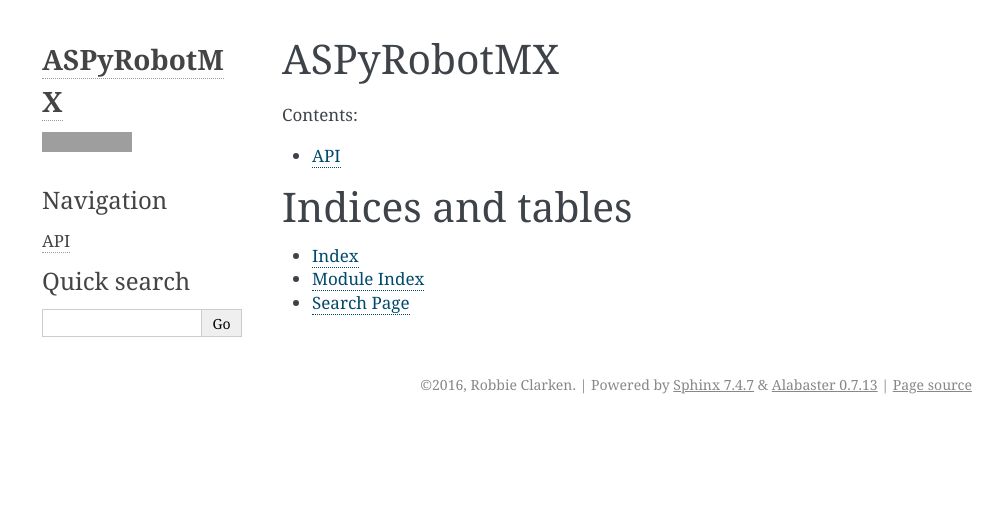
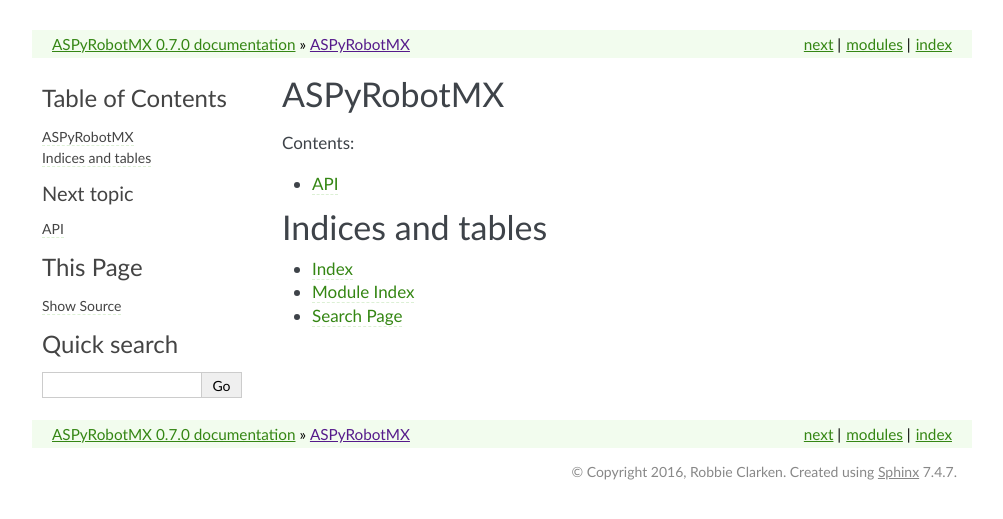
Before and after one commit to AustralianSynchrotron/aspyrobotmx, a Sphinx documentation site: the page built from docs/index.rst, in a window 1280 px wide. Shown: the top 519 px of the page, without its empty margins (138-1141 px from the left). Built offline with Sphinx 7.4.7, drawn with Linux system fonts in a browser that asks for light colours; grey boxes are pictures that could not be loaded.

Commit message:
Use celery theme for docs
Update requirements.txt to fetch aspyrobot from GitHub to support
readthedocs.

```diff
--- /dev/null
+++ b/docs/_theme/celery/static/celery.css_t
@@ -0,0 +1,401 @@
+/*
+ * celery.css_t
+ * ~~~~~~~~~~~~
+ *
+ * :copyright: Copyright 2010 by Armin Ronacher.
+ * :license: BSD, see LICENSE for details.
+ */
+
+{% set page_width = 940 %}
+{% set sidebar_width = 220 %}
+{% set body_font_stack = 'Optima, Segoe, "Segoe UI", Candara, Calibri, Arial, sans-serif' %}
+{% set headline_font_stack = 'Futura, "Trebuchet MS", Arial, sans-serif' %}
+{% set code_font_stack = "'Consolas', 'Menlo', 'Deja Vu Sans Mono', 'Bitstream Vera Sans Mono', monospace" %}
+
+@import url("basic.css");
+
+/* -- page layout ----------------------------------------------------------- */
+
+body {
+    font-family: {{ body_font_stack }};
+    font-size: 17px;
+    background-color: white;
+    color: #000;
+    margin: 30px 0 0 0;
+    padding: 0;
+}
+
+div.document {
+    width: {{ page_width }}px;
+    margin: 0 auto;
+}
+
+div.deck {
+    font-size: 18px;
+}
+
+p.developmentversion {
+    color: red;
+}
+
+div.related {
+    width: {{ page_width - 20 }}px;
+    padding: 5px 10px;
+    background: #F2FCEE;
+    margin: 15px auto 15px auto;
+}
+
+div.documentwrapper {
+    float: left;
+    width: 100%;
+}
+
+div.bodywrapper {
+    margin: 0 0 0 {{ sidebar_width }}px;
+}
+
+div.sphinxsidebar {
+    width: {{ sidebar_width }}px;
+}
+
+hr {
+    border: 1px solid #B1B4B6;
+}
+
+div.body {
+    background-color: #ffffff;
+    color: #3E4349;
+    padding: 0 30px 0 30px;
+}
+
+img.celerylogo {
+    padding: 0 0 10px 10px;
+    float: right;
+}
+
+div.footer {
+    width: {{ page_width - 15 }}px;
+    margin: 10px auto 30px auto;
+    padding-right: 15px;
+    font-size: 14px;
+    color: #888;
+    text-align: right;
+}
+
+div.footer a {
+    color: #888;
+}
+
+div.sphinxsidebar a {
+    color: #444;
+    text-decoration: none;
+    border-bottom: 1px dashed #DCF0D5;
+}
+
+div.sphinxsidebar a:hover {
+    border-bottom: 1px solid #999;
+}
+
+div.sphinxsidebar {
+    font-size: 14px;
+    line-height: 1.5;
+}
+
+div.sphinxsidebarwrapper {
+    padding: 7px 10px;
+}
+
+div.sphinxsidebarwrapper p.logo {
+    padding: 0 0 20px 0;
+    margin: 0;
+}
+
+div.sphinxsidebar h3,
+div.sphinxsidebar h4 {
+    font-family: {{ headline_font_stack }};
+    color: #444;
+    font-size: 24px;
+    font-weight: normal;
+    margin: 0 0 5px 0;
+    padding: 0;
+}
+
+div.sphinxsidebar h4 {
+    font-size: 20px;
+}
+
+div.sphinxsidebar h3 a {
+    color: #444;
+}
+
+div.sphinxsidebar p.logo a,
+div.sphinxsidebar h3 a,
+div.sphinxsidebar p.logo a:hover,
+div.sphinxsidebar h3 a:hover {
+    border: none;
+}
+
+div.sphinxsidebar p {
+    color: #555;
+    margin: 10px 0;
+}
+
+div.sphinxsidebar ul {
+    margin: 10px 0;
+    padding: 0;
+    color: #000;
+}
+
+div.sphinxsidebar input {
+    border: 1px solid #ccc;
+    font-family: {{ body_font_stack }};
+    font-size: 1em;
+}
+
+/* -- body styles ----------------------------------------------------------- */
+
+a {
+    color: #348613;
+    text-decoration: underline;
+}
+
+a:hover {
+    color: #59B833;
+    text-decoration: underline;
+}
+
+div.body h1,
+div.body h2,
+div.body h3,
+div.body h4,
+div.body h5,
+div.body h6 {
+    font-family: {{ headline_font_stack }};
+    font-weight: normal;
+    margin: 30px 0px 10px 0px;
+    padding: 0;
+}
+
+div.body h1 { margin-top: 0; padding-top: 0; font-size: 200%; }
+div.body h2 { font-size: 180%; }
+div.body h3 { font-size: 150%; }
+div.body h4 { font-size: 130%; }
+div.body h5 { font-size: 100%; }
+div.body h6 { font-size: 100%; }
+
+div.body h1 a.toc-backref,
+div.body h2 a.toc-backref,
+div.body h3 a.toc-backref,
+div.body h4 a.toc-backref,
+div.body h5 a.toc-backref,
+div.body h6 a.toc-backref {
+    color: inherit!important;
+    text-decoration: none;
+}
+
+a.headerlink {
+    color: #ddd;
+    padding: 0 4px;
+    text-decoration: none;
+}
+
+a.headerlink:hover {
+    color: #444;
+    background: #eaeaea;
+}
+
+div.body p, div.body dd, div.body li {
+    line-height: 1.4em;
+}
+
+div.admonition {
+    background: #fafafa;
+    margin: 20px -30px;
+    padding: 10px 30px;
+    border-top: 1px solid #ccc;
+    border-bottom: 1px solid #ccc;
+}
+
+div.admonition p.admonition-title {
+    font-family: {{ headline_font_stack }};
+    font-weight: normal;
+    font-size: 24px;
+    margin: 0 0 10px 0;
+    padding: 0;
+    line-height: 1;
+}
+
+div.admonition p.last {
+    margin-bottom: 0;
+}
+
+div.highlight{
+    background-color: white;
+}
+
+dt:target, .highlight {
+    background: #FAF3E8;
+}
+
+div.note {
+    background-color: #eee;
+    border: 1px solid #ccc;
+}
+
+div.seealso {
+    background-color: #ffc;
+    border: 1px solid #ff6;
+}
+
+div.topic {
+    background-color: #eee;
+}
+
+div.warning {
+    background-color: #ffe4e4;
+    border: 1px solid #f66;
+}
+
+p.admonition-title {
+    display: inline;
+}
+
+p.admonition-title:after {
+    content: ":";
+}
+
+pre, tt {
+    font-family: {{ code_font_stack }};
+    font-size: 0.9em;
+}
+
+img.screenshot {
+}
+
+tt.descname, tt.descclassname {
+    font-size: 0.95em;
+}
+
+tt.descname {
+    padding-right: 0.08em;
+}
+
+img.screenshot {
+    -moz-box-shadow: 2px 2px 4px #eee;
+    -webkit-box-shadow: 2px 2px 4px #eee;
+    box-shadow: 2px 2px 4px #eee;
+}
+
+table.docutils {
+    border: 1px solid #888;
+    -moz-box-shadow: 2px 2px 4px #eee;
+    -webkit-box-shadow: 2px 2px 4px #eee;
+    box-shadow: 2px 2px 4px #eee;
+}
+
+table.docutils td, table.docutils th {
+    border: 1px solid #888;
+    padding: 0.25em 0.7em;
+}
+
+table.field-list, table.footnote {
+    border: none;
+    -moz-box-shadow: none;
+    -webkit-box-shadow: none;
+    box-shadow: none;
+}
+
+table.footnote {
+    margin: 15px 0;
+    width: 100%;
+    border: 1px solid #eee;
+    background: #fdfdfd;
+    font-size: 0.9em;
+}
+
+table.footnote + table.footnote {
+    margin-top: -15px;
+    border-top: none;
+}
+
+table.field-list th {
+    padding: 0 0.8em 0 0;
+}
+
+table.field-list td {
+    padding: 0;
+}
+
+table.footnote td.label {
+    width: 0px;
+    padding: 0.3em 0 0.3em 0.5em;
+}
+
+table.footnote td {
+    padding: 0.3em 0.5em;
+}
+
+dl {
+    margin: 0;
+    padding: 0;
+}
+
+dl dd {
+    margin-left: 30px;
+}
+
+blockquote {
+    margin: 0 0 0 30px;
+    padding: 0;
+}
+
+ul {
+    margin: 10px 0 10px 30px;
+    padding: 0;
+}
+
+pre {
+    background: #F0FFEB;
+    padding: 7px 10px;
+    margin: 15px 0;
+    border: 1px solid #C7ECB8;
+    border-radius: 2px;
+    -moz-border-radius: 2px;
+    -webkit-border-radius: 2px;
+    line-height: 1.3em;
+}
+
+tt {
+    background: #F0FFEB;
+    color: #222;
+    /* padding: 1px 2px; */
+}
+
+tt.xref, a tt {
+    background: #F0FFEB;
+    border-bottom: 1px solid white;
+}
+
+a.reference {
+    text-decoration: none;
+    border-bottom: 1px dashed #DCF0D5;
+}
+
+a.reference:hover {
+    border-bottom: 1px solid #6D4100;
+}
+
+a.footnote-reference {
+    text-decoration: none;
+    font-size: 0.7em;
+    vertical-align: top;
+    border-bottom: 1px dashed #DCF0D5;
+}
+
+a.footnote-reference:hover {
+    border-bottom: 1px solid #6D4100;
+}
+
+a:hover tt {
+    background: #EEE;
+}
--- /dev/null
+++ b/docs/_theme/celery/theme.conf
@@ -0,0 +1,5 @@
+[theme]
+inherit = basic
+stylesheet = celery.css
+
+[options]
--- a/docs/conf.py
+++ b/docs/conf.py
@@ -112,18 +112,18 @@ todo_include_todos = False
 
 # The theme to use for HTML and HTML Help pages.  See the documentation for
 # a list of builtin themes.
-html_theme = 'alabaster'
+html_theme = 'celery'
 
 # Theme options are theme-specific and customize the look and feel of a theme
 # further.  For a list of options available for each theme, see the
 # documentation.
-html_theme_options = {
-    'github_user': 'AustralianSynchrotron',
-    'github_repo': 'aspyrobot',
-}
+# html_theme_options = {
+#     'github_user': 'AustralianSynchrotron',
+#     'github_repo': 'aspyrobotmx',
+# }
 
 # Add any paths that contain custom themes here, relative to this directory.
-#html_theme_path = []
+html_theme_path = ['_theme']
 
 # The name for this set of Sphinx documents.
 # "<project> v<release> documentation" by default.
@@ -161,14 +161,14 @@ html_static_path = ['_static']
 #html_use_smartypants = True
 
 # Custom sidebar templates, maps document names to template names.
-html_sidebars = {
-    '**': [
-        'about.html',
-        'navigation.html',
-        'relations.html',
-        'searchbox.html',
-    ]
-}
+# html_sidebars = {
+#     '**': [
+#         'about.html',
+#         'navigation.html',
+#         'relations.html',
+#         'searchbox.html',
+#     ]
+# }
 
 # Additional templates that should be rendered to pages, maps page names to
 # template names.
--- a/requirements.txt
+++ b/requirements.txt
@@ -1,5 +1,5 @@
 alabaster==0.7.7
-aspyrobot==0.10.1
+-e git+https://github.com/AustralianSynchrotron/aspyrobot.git#egg=aspyrobot
 Babel==2.3.4
 click==6.6
 colorlog==2.6.3
```
Also changed, not shown: README.md (deleted, +0 -32 lines), README.rst (added, +37 -0 lines).
